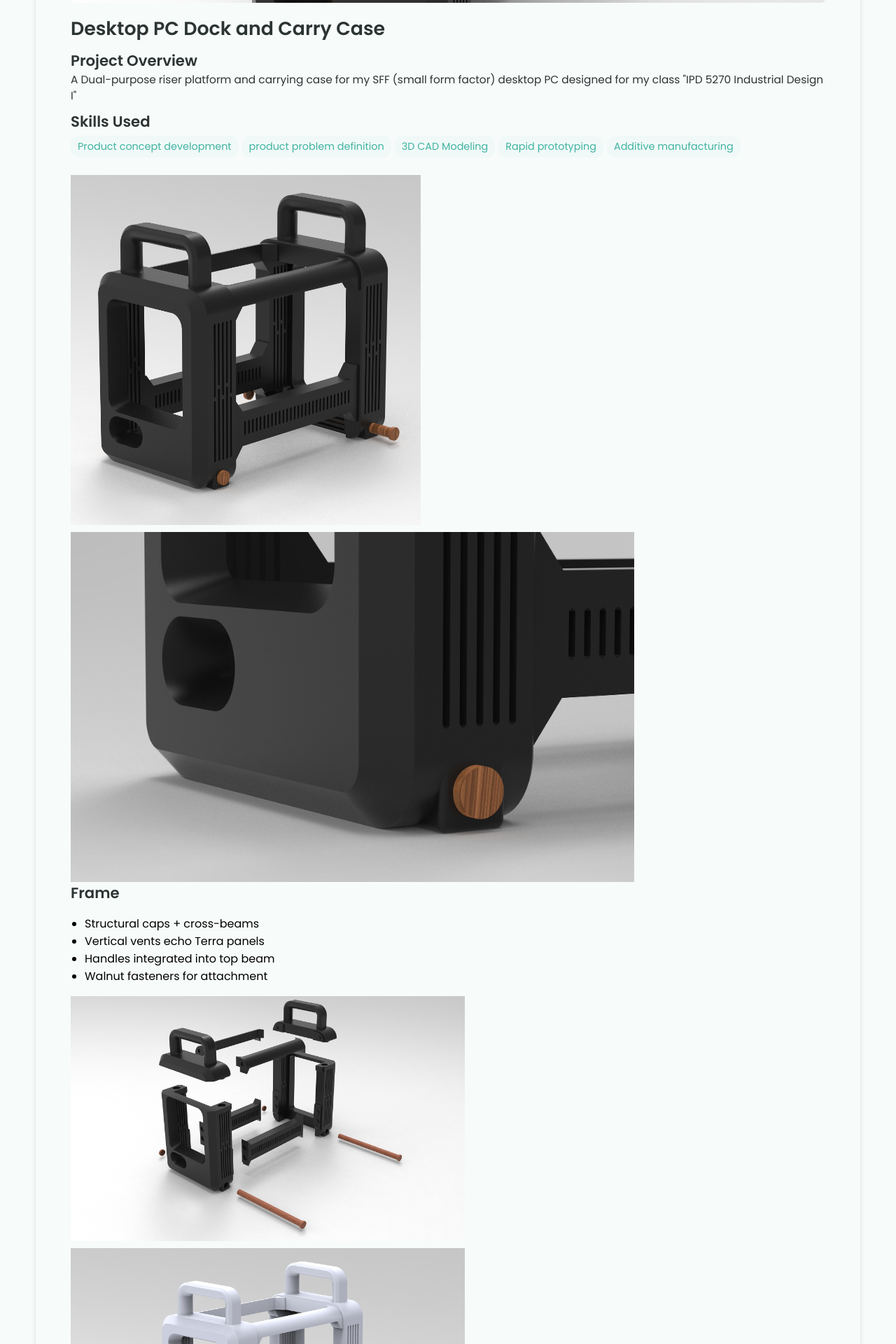
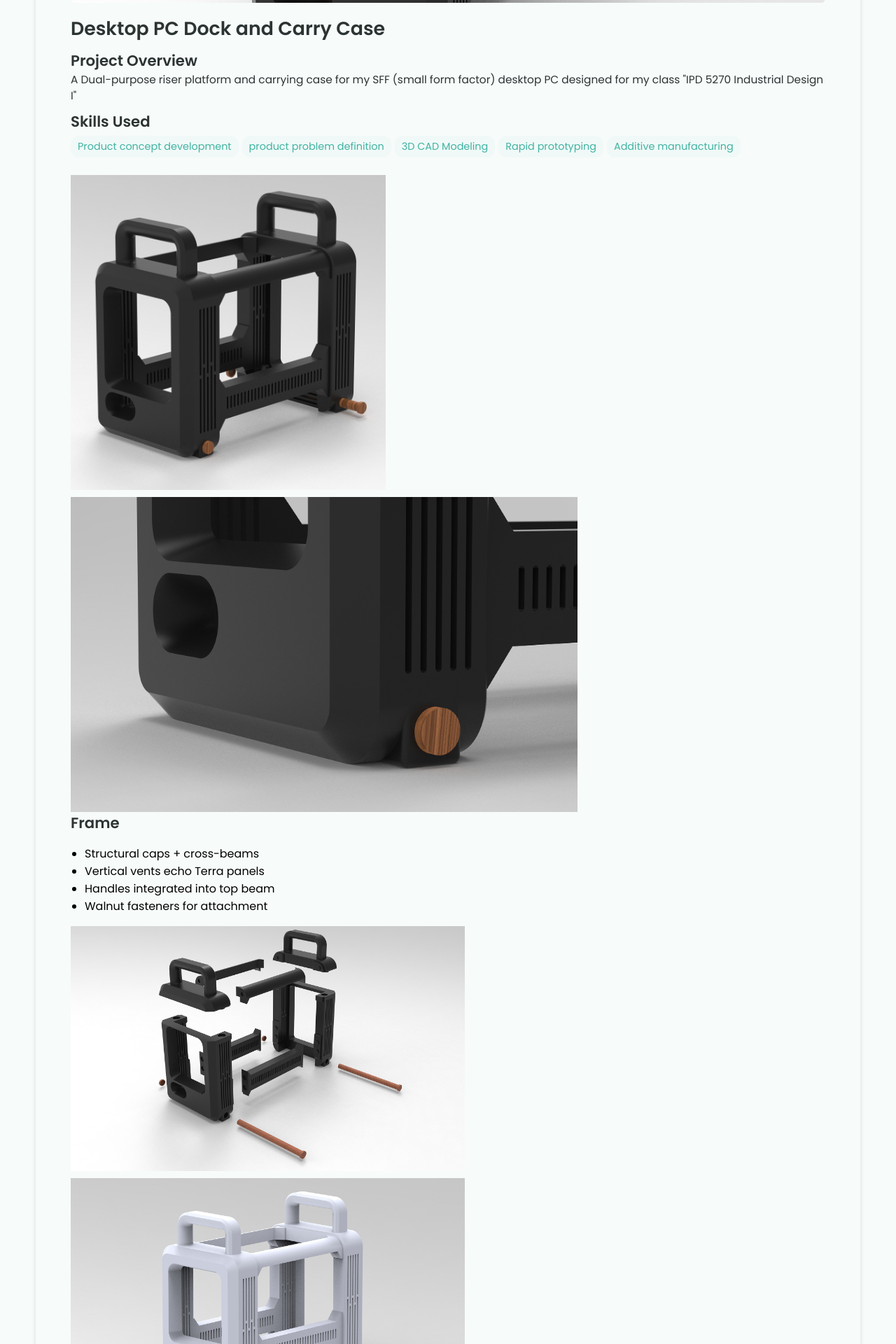
Before and after one commit to tdberner/tdberner.github.io, a Jekyll site: the page built from _projects/pc-case/index.md, in a window 1280 px wide. Shown: the part 486-2406 px from the top of the page at 70% size. Built offline with Jekyll 4.4.1, drawn with Linux system fonts in a browser that asks for light colours.

Commit message:
Update index.md

```diff
--- a/_projects/pc-case/index.md
+++ b/_projects/pc-case/index.md
@@ -11,7 +11,7 @@ skills:
 
 main-image: /case1.jpg
 ---
-{% include image-gallery.html images="case2.jpg, case3.jpg" height="500" %}
+{% include image-gallery.html images="case2.jpg, case3.jpg" height="450" %}
 ## Frame
 - Structural caps + cross-beams
 - Vertical vents echo Terra panels
```
